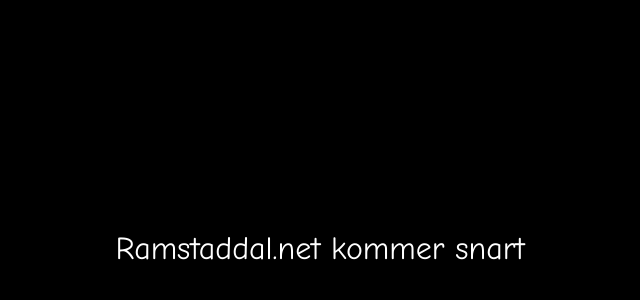
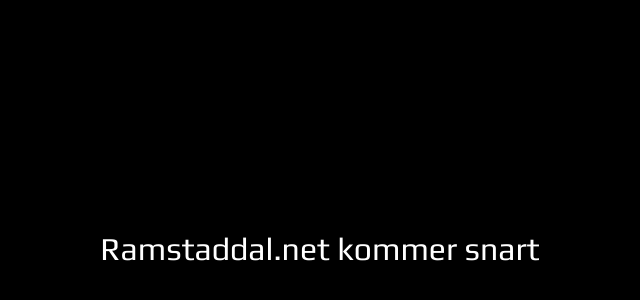
Before and after one commit to xep1997/xep097.github.io, a plain HTML site: page index.html in a window 1280 px wide. Shown: the part 120-420 px from the top of the page, without its empty margins (320-960 px from the left). Drawn offline with Linux system fonts and the light colour scheme.

Commit message:
Update index.html

```diff
--- a/index.html
+++ b/index.html
@@ -2,6 +2,7 @@
 <html>
 <head>
 	<title>Ramstaddal</title>
+	<link href="https://fonts.googleapis.com/css?family=Play" rel="stylesheet">
 </head>
 <body>
 	<h1>Ramstaddal.net kommer snart</h1>
@@ -13,7 +14,7 @@
 margin: 0;
 padding: 0;
 font-weight: normal;
-font-family: 'comic sans ms';
+font-family: 'Play', sans-serif;
 }
 html, body {
 background: black;
```
